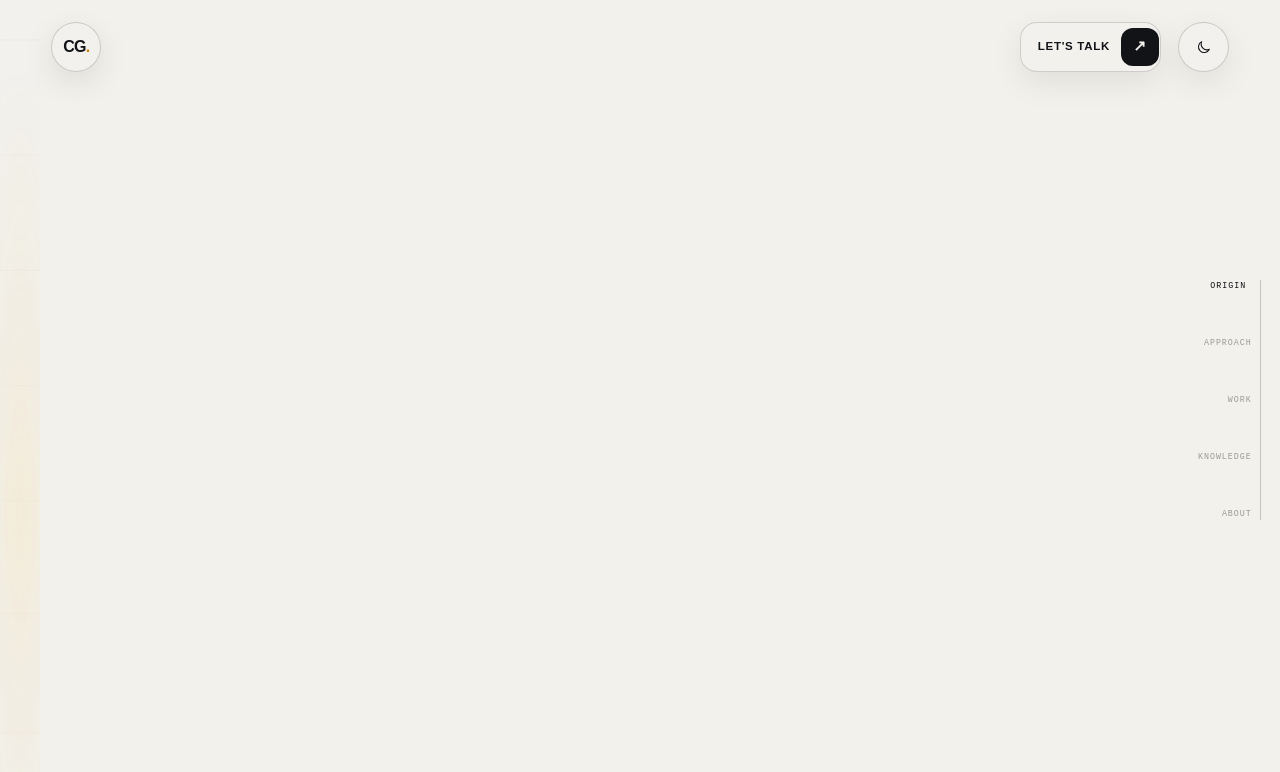
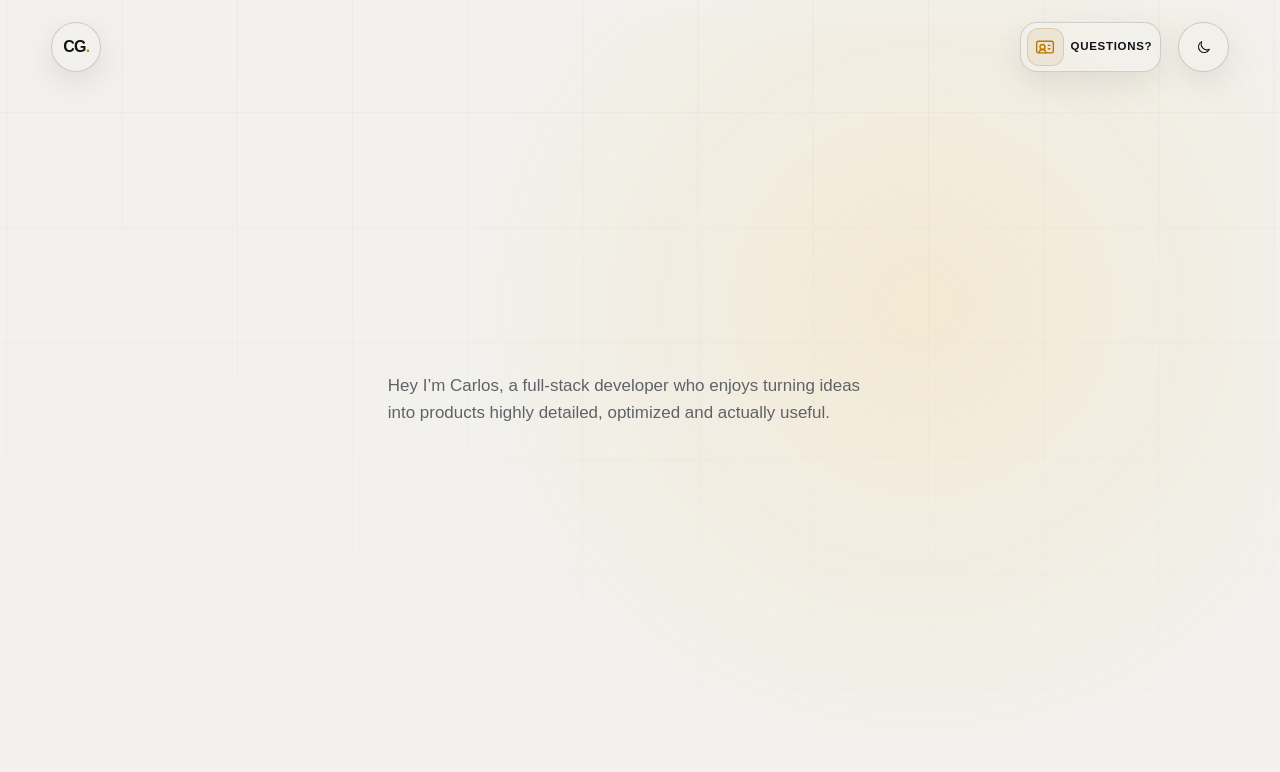
Before and after one commit to carlosgonza3/NewPortfolio, a Next.js app: page / in a window 1280 px wide. Shown: the top 772 px of the page. Built offline with nearby package versions, Linux system fonts and the light colour scheme.

Commit message:
feat: Updates to the contact me button in navbar

```diff
--- a/src/app/globals.css
+++ b/src/app/globals.css
@@ -545,13 +545,12 @@
 }
 
 .nav-contact {
-	display: inline-flex;
-	align-items: center;
-	justify-content: space-between;
-	gap: 0.7rem;
+	--contact-icon-shift: 5.75rem;
+	position: relative;
+	display: block;
 	width: 8.8rem;
 	height: 3.15rem;
-	padding: 0.35rem 0.35rem 0.35rem 1.05rem;
+	padding: 0;
 	overflow: hidden;
 	border: 1px solid color-mix(in srgb, var(--nav-color) 16%, transparent);
 	border-radius: 1.05rem;
@@ -571,6 +570,19 @@
 	backdrop-filter: blur(22px) saturate(145%);
 }
 
+.nav-contact::before {
+	position: absolute;
+	z-index: 0;
+	inset: 0;
+	border-radius: inherit;
+	background: var(--accent);
+	content: "";
+	pointer-events: none;
+	transform: scaleX(0);
+	transform-origin: left center;
+	transition: transform 620ms cubic-bezier(0.16, 1, 0.3, 1);
+}
+
 .nav-contact:hover,
 .nav-contact:focus-visible {
 	border-color: color-mix(in srgb, var(--accent) 34%, transparent);
@@ -583,31 +595,103 @@
 }
 
 .nav-contact__label {
-	transition: transform 320ms cubic-bezier(0.16, 1, 0.3, 1);
+	position: absolute;
+	z-index: 1;
+	top: 50%;
+	text-align: center;
+	transition:
+		opacity 240ms ease,
+		filter 420ms ease,
+		transform 540ms cubic-bezier(0.16, 1, 0.3, 1);
+}
+
+.nav-contact__label--idle {
+	right: 0.45rem;
+	width: 5.15rem;
+	opacity: 1;
+	transform: translateY(-50%);
+}
+
+.nav-contact__label--active {
+	left: 0.85rem;
+	width: 5.55rem;
+	color: white;
+	filter: blur(3px);
+	opacity: 0;
+	transform: translate(-0.55rem, -50%);
 }
 
 .nav-contact__icon {
+	position: absolute;
+	z-index: 2;
+	top: 0.35rem;
+	left: 0.35rem;
 	display: grid;
 	place-items: center;
-	flex: 0 0 2.35rem;
+	width: 2.35rem;
 	height: 2.35rem;
+	overflow: hidden;
+	border: 1px solid color-mix(in srgb, var(--accent) 24%, transparent);
 	border-radius: 0.75rem;
-	background: var(--nav-color);
-	color: var(--hero-bg);
+	background: color-mix(in srgb, var(--accent) 10%, var(--hero-bg));
+	color: var(--accent);
 	font-size: 0.95rem;
-	transition: background-color 280ms ease, color 280ms ease, transform 380ms cubic-bezier(0.16, 1, 0.3, 1);
-}
-
-.nav-contact:hover .nav-contact__label,
-.nav-contact:focus-visible .nav-contact__label {
-	transform: translateX(0.16rem);
+	transform: translateX(0);
+	transition:
+		background-color 560ms cubic-bezier(0.16, 1, 0.3, 1),
+		border-color 460ms ease,
+		box-shadow 520ms ease,
+		color 460ms ease,
+		transform 600ms cubic-bezier(0.16, 1, 0.3, 1);
+}
+
+.nav-contact__icon::after {
+	position: absolute;
+	inset: -35%;
+	background: linear-gradient(110deg, transparent 30%, rgba(255, 255, 255, 0.4) 50%, transparent 70%);
+	content: "";
+	pointer-events: none;
+	transform: translateX(-115%);
+	transition: transform 760ms cubic-bezier(0.16, 1, 0.3, 1);
+}
+
+.nav-contact__icon svg {
+	position: relative;
+	z-index: 1;
+}
+
+.nav-contact:hover::before,
+.nav-contact:focus-visible::before {
+	transform: scaleX(1);
+}
+
+.nav-contact:hover .nav-contact__label--idle,
+.nav-contact:focus-visible .nav-contact__label--idle {
+	filter: blur(4px);
+	opacity: 0;
+	transform: translate(1.15rem, -50%);
+}
+
+.nav-contact:hover .nav-contact__label--active,
+.nav-contact:focus-visible .nav-contact__label--active {
+	filter: blur(0);
+	opacity: 1;
+	transform: translate(0, -50%);
+	transition-delay: 150ms;
 }
 
 .nav-contact:hover .nav-contact__icon,
 .nav-contact:focus-visible .nav-contact__icon {
 	background: var(--accent);
+	border-color: rgba(255, 255, 255, 0.38);
+	box-shadow: 0 0.45rem 1.2rem rgba(var(--mood-accent-rgb), 0.28);
 	color: white;
-	transform: rotate(8deg) scale(1.04);
+	transform: translateX(var(--contact-icon-shift)) scale(1.04);
+}
+
+.nav-contact:hover .nav-contact__icon::after,
+.nav-contact:focus-visible .nav-contact__icon::after {
+	transform: translateX(115%);
 }
 
 .nav-tools {
@@ -3379,6 +3463,7 @@
 	}
 
 	.nav-contact {
+		--contact-icon-shift: 0rem;
 		width: 3.15rem;
 		padding: 0.35rem;
 		border-radius: 50%;
@@ -3386,10 +3471,6 @@
 
 	.nav-contact__label {
 		display: none;
-	}
-
-	.nav-contact__icon {
-		flex-basis: 2.35rem;
 	}
 
 	.hero {
--- a/src/app/layout.tsx
+++ b/src/app/layout.tsx
@@ -8,7 +8,7 @@
 export const metadata: Metadata = {
 	metadataBase: new URL("https://carlosgonzalez.dev"),
 	title: {
-		default: "Carlos Gonzalez — Software Developer",
+		default: "Carlos Gonzalez",
 		template: "%s — Carlos Gonzalez",
 	},
 	description:
--- a/src/components/navigation/Navigation.tsx
+++ b/src/components/navigation/Navigation.tsx
@@ -1,6 +1,7 @@
 "use client";
 
 import Link from "next/link";
+import { IdCard } from "lucide-react";
 import { usePathname } from "next/navigation";
 import type { MouseEvent } from "react";
 import { useEffect, useRef, useState } from "react";
@@ -87,9 +88,10 @@
 				<Link href="/#about" aria-current={activeNavigation === "about" ? "page" : undefined}>About</Link>
 			</nav>
 			<div className="nav-tools">
-				<a className="nav-contact" href="mailto:hello@carlosgonzalez.dev">
-					<span className="nav-contact__label">Let&apos;s talk</span>
-					<span className="nav-contact__icon" aria-hidden="true">↗</span>
+				<a className="nav-contact" href="mailto:hello@carlosgonzalez.dev" aria-label="Let's talk">
+					<span className="nav-contact__label nav-contact__label--idle" aria-hidden="true">Questions?</span>
+					<span className="nav-contact__label nav-contact__label--active" aria-hidden="true">Let&apos;s talk</span>
+					<span className="nav-contact__icon" aria-hidden="true"><IdCard size={20} strokeWidth={1.7} /></span>
 				</a>
 				<ThemeToggle />
 			</div>
```
